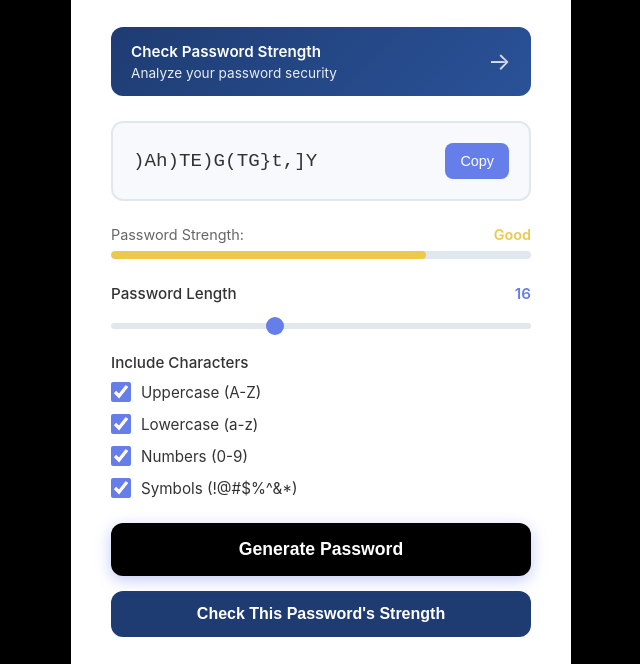
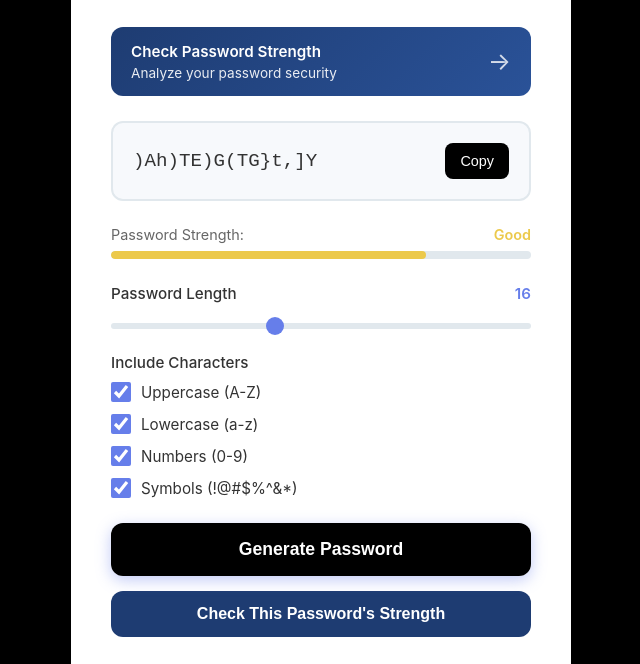
Before and after one commit to Aaks-hatH/Password-Generator, a plain HTML site: page index.html in a window 1280 px wide. Shown: the part 129-793 px from the top of the page, without its empty margins (319-959 px from the left). Drawn offline with Linux system fonts and the light colour scheme.

Commit message:
Update index.html

```diff
--- a/index.html
+++ b/index.html
@@ -112,7 +112,7 @@
     }
 
     .copy-btn {
-      background: #667eea;
+      background: #000000;
       color: white;
       border: none;
       padding: 10px 15px;
```
